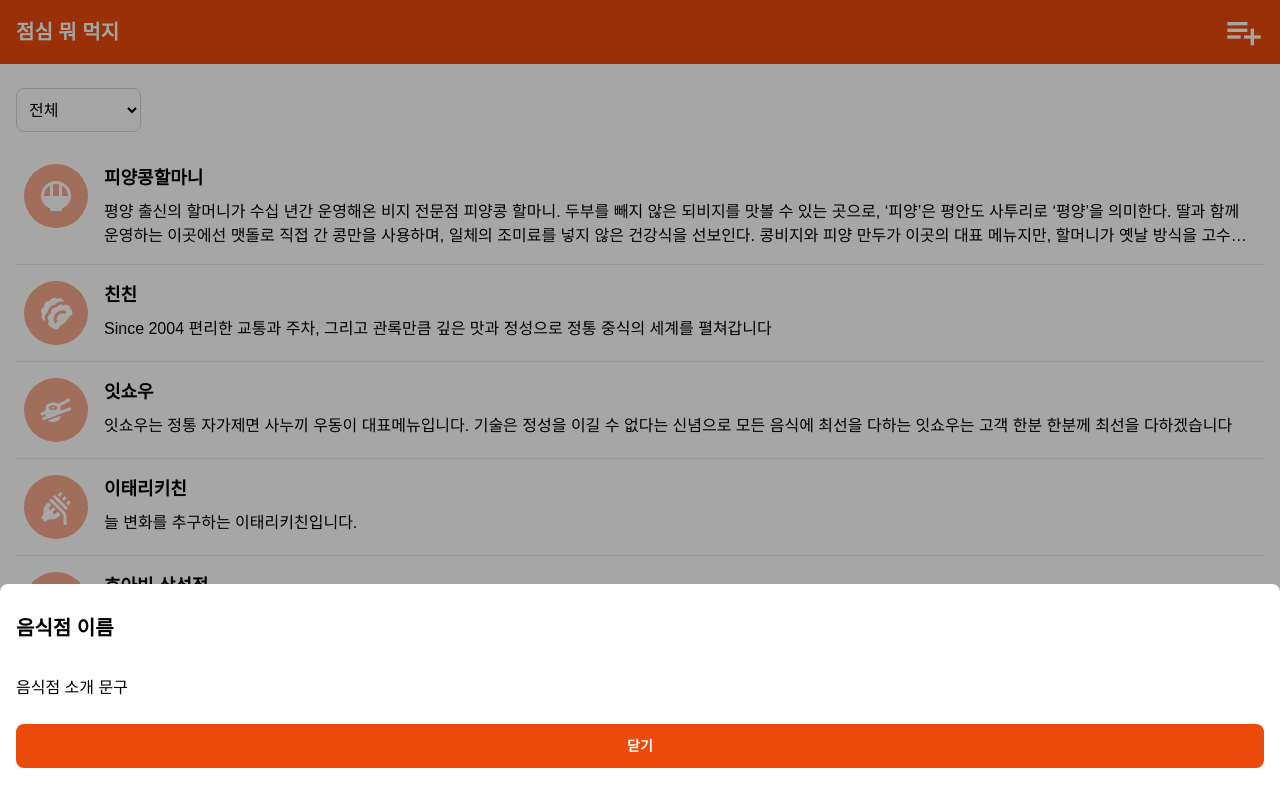
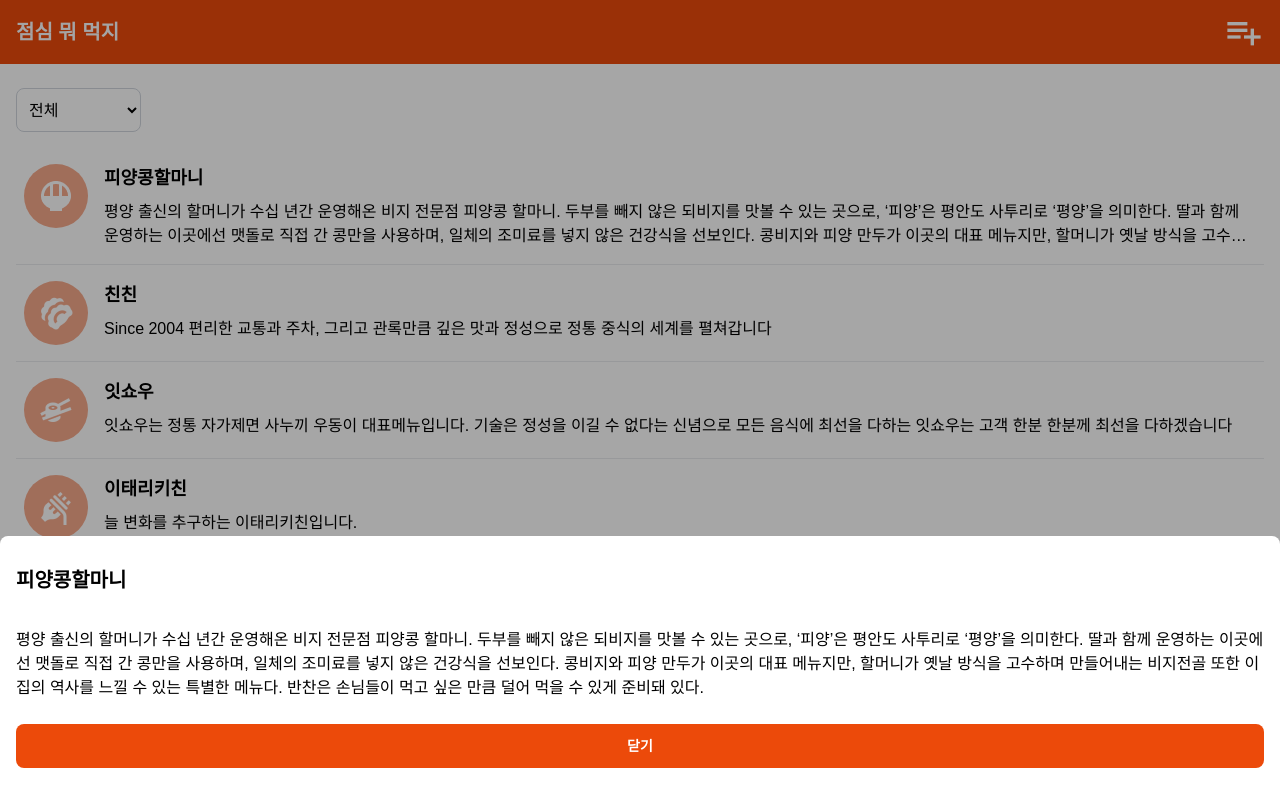
Before and after one commit to woowacourse/self-paced-react, a React (Vite) app: page / in a window 1280 px wide. Both pictures are taken after a click on the item 640 px from the left and 206 px from the top of the page. Built offline with nearby package versions, Linux system fonts and the light colour scheme.

Commit message:
guide(03-2): 클릭한 아이템의 정보를 모달에 내려줄 수 있도록 개선합니다

```diff
--- a/src/App.jsx
+++ b/src/App.jsx
@@ -55,9 +55,16 @@ function App() {
     category === "전체" ? restaurants : restaurants.filter((restaurant) => restaurant.category === category);
 
   const [isDetailModalOpen, setDetailModalOpen] = useState(false);
+  const [selectedRestaurant, setSelectedRestaurant] = useState(null);
 
-  const openDetailModal = () => setDetailModalOpen(true);
-  const closeDetailModal = () => setDetailModalOpen(false);
+  const openDetailModal = (restaurant) => {
+    setSelectedRestaurant(restaurant);
+    setDetailModalOpen(true);
+  };
+  const closeDetailModal = () => {
+    setSelectedRestaurant(null);
+    setDetailModalOpen(false);
+  };
 
   return (
     <>
@@ -67,7 +74,7 @@ function App() {
         <RestaurantList restaurants={filteredRestaurants} onClickItem={openDetailModal} />
       </main>
       <aside>
-        {isDetailModalOpen && <RestaurantDetailModal onClose={closeDetailModal} />}
+        {isDetailModalOpen && <RestaurantDetailModal restaurant={selectedRestaurant} onClose={closeDetailModal} />}
         <AddRestaurantModal />
       </aside>
     </>
--- a/src/components/RestaurantDetailModal.jsx
+++ b/src/components/RestaurantDetailModal.jsx
@@ -1,13 +1,13 @@
 import "./RestaurantDetailModal.css";
 
-export default function RestaurantDetailModal({ onClose }) {
+export default function RestaurantDetailModal({ restaurant, onClose }) {
   return (
     <div className="modal modal--open">
       <div className="modal-backdrop" onClick={onClose}></div>
       <div className="modal-container">
-        <h2 className="modal-title text-title">음식점 이름</h2>
+        <h2 className="modal-title text-title">{restaurant.name}</h2>
         <div className="restaurant-info">
-          <p className="restaurant-info__description text-body">음식점 소개 문구</p>
+          <p className="restaurant-info__description text-body">{restaurant.description}</p>
         </div>
         <div className="button-container">
           <button className="button button--primary text-caption" onClick={onClose}>
--- a/src/components/RestaurantList.css
+++ b/src/components/RestaurantList.css
@@ -6,57 +6,3 @@
   padding: 0 16px;
   margin: 16px 0;
 }
-
-.restaurant {
-  display: flex;
-  align-items: flex-start;
-
-  padding: 16px 8px;
-
-  border-bottom: 1px solid #e9eaed;
-}
-
-.restaurant__category {
-  display: flex;
-  justify-content: center;
-  align-items: center;
-  width: 64px;
-  height: 64px;
-  min-width: 64px;
-  min-height: 64px;
-
-  margin-right: 16px;
-
-  border-radius: 50%;
-  background: var(--lighten-color);
-}
-
-.category-icon {
-  width: 36px;
-  height: 36px;
-}
-
-.restaurant__info {
-  display: flex;
-  flex-direction: column;
-  justify-content: flex-start;
-}
-
-.restaurant__name {
-  margin: 0;
-}
-
-.restaurant__distance {
-  color: var(--primary-color);
-}
-
-.restaurant__description {
-  display: -webkit-box;
-
-  padding-top: 8px;
-
-  overflow: hidden;
-  text-overflow: ellipsis;
-  -webkit-line-clamp: 2;
-  -webkit-box-orient: vertical;
-}
--- a/src/components/RestaurantList.jsx
+++ b/src/components/RestaurantList.jsx
@@ -1,35 +1,13 @@
-import categoryKorean from "../assets/category-korean.png";
-import categoryChinese from "../assets/category-chinese.png";
-import categoryJapanese from "../assets/category-japanese.png";
-import categoryWestern from "../assets/category-western.png";
-import categoryAsian from "../assets/category-asian.png";
-import categoryEtc from "../assets/category-etc.png";
-
 import "./RestaurantList.css";
 
-const categoryIcons = {
-  한식: categoryKorean,
-  중식: categoryChinese,
-  일식: categoryJapanese,
-  양식: categoryWestern,
-  아시안: categoryAsian,
-  기타: categoryEtc,
-};
+import RestaurantListItem from "./RestaurantListItem";
 
 export default function RestaurantList({ restaurants, onClickItem }) {
   return (
     <section className="restaurant-list-container">
       <ul className="restaurant-list">
         {restaurants.map((restaurant) => (
-          <li className="restaurant" key={restaurant.id} onClick={onClickItem}>
-            <div className="restaurant__category">
-              <img src={categoryIcons[restaurant.category]} alt={restaurant.category} className="category-icon" />
-            </div>
-            <div className="restaurant__info">
-              <h3 className="restaurant__name text-subtitle">{restaurant.name}</h3>
-              <p className="restaurant__description text-body">{restaurant.description}</p>
-            </div>
-          </li>
+          <RestaurantListItem key={restaurant.id} restaurant={restaurant} onClickItem={onClickItem} />
         ))}
       </ul>
     </section>
--- /dev/null
+++ b/src/components/RestaurantListItem.css
@@ -0,0 +1,54 @@
+
+.restaurant {
+  display: flex;
+  align-items: flex-start;
+
+  padding: 16px 8px;
+
+  border-bottom: 1px solid #e9eaed;
+}
+
+.restaurant__category {
+  display: flex;
+  justify-content: center;
+  align-items: center;
+  width: 64px;
+  height: 64px;
+  min-width: 64px;
+  min-height: 64px;
+
+  margin-right: 16px;
+
+  border-radius: 50%;
+  background: var(--lighten-color);
+}
+
+.category-icon {
+  width: 36px;
+  height: 36px;
+}
+
+.restaurant__info {
+  display: flex;
+  flex-direction: column;
+  justify-content: flex-start;
+}
+
+.restaurant__name {
+  margin: 0;
+}
+
+.restaurant__distance {
+  color: var(--primary-color);
+}
+
+.restaurant__description {
+  display: -webkit-box;
+
+  padding-top: 8px;
+
+  overflow: hidden;
+  text-overflow: ellipsis;
+  -webkit-line-clamp: 2;
+  -webkit-box-orient: vertical;
+}
--- /dev/null
+++ b/src/components/RestaurantListItem.jsx
@@ -0,0 +1,33 @@
+import categoryKorean from "../assets/category-korean.png";
+import categoryChinese from "../assets/category-chinese.png";
+import categoryJapanese from "../assets/category-japanese.png";
+import categoryWestern from "../assets/category-western.png";
+import categoryAsian from "../assets/category-asian.png";
+import categoryEtc from "../assets/category-etc.png";
+
+import "./RestaurantListItem.css";
+
+const categoryIcons = {
+  한식: categoryKorean,
+  중식: categoryChinese,
+  일식: categoryJapanese,
+  양식: categoryWestern,
+  아시안: categoryAsian,
+  기타: categoryEtc,
+};
+
+export default function RestaurantListItem({ restaurant, onClickItem }) {
+  const handleClick = () => onClickItem(restaurant);
+
+  return (
+    <li className="restaurant" onClick={handleClick}>
+      <div className="restaurant__category">
+        <img src={categoryIcons[restaurant.category]} alt={restaurant.category} className="category-icon" />
+      </div>
+      <div className="restaurant__info">
+        <h3 className="restaurant__name text-subtitle">{restaurant.name}</h3>
+        <p className="restaurant__description text-body">{restaurant.description}</p>
+      </div>
+    </li>
+  );
+}
```
